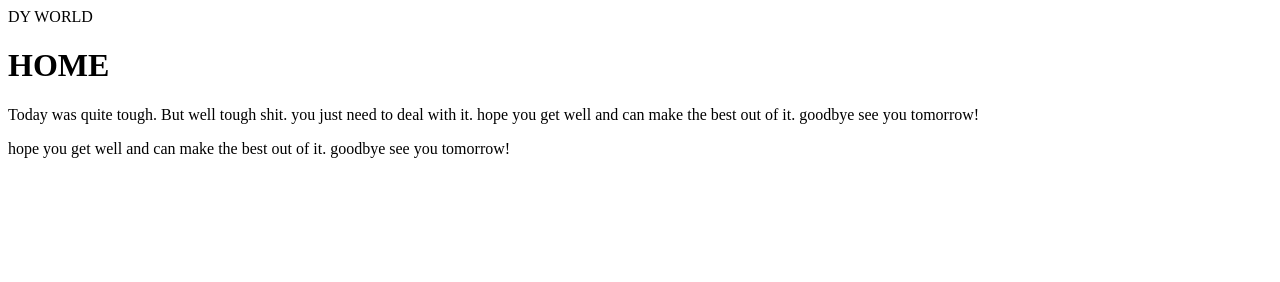
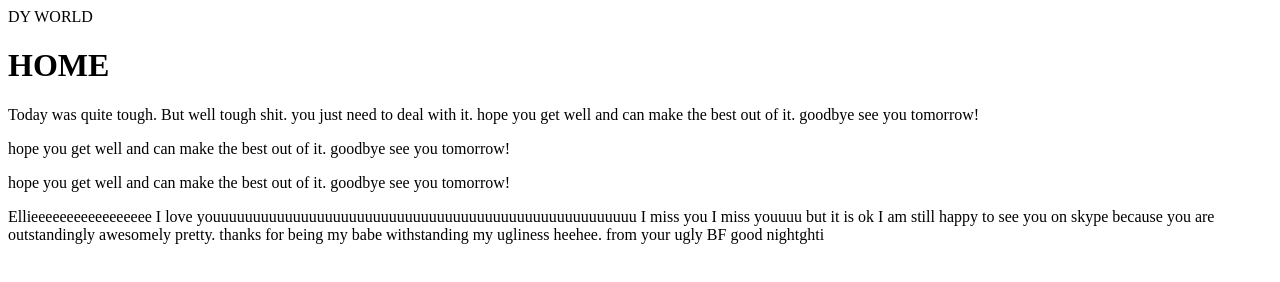
Before and after one commit to doyo09/doyo09.github.io, a plain HTML site: page index.html in a window 1280 px wide. Drawn offline with Linux system fonts and the light colour scheme.

Commit message:
I have slightly edited the index.html file to show off heehee

```diff
--- a/index.html
+++ b/index.html
@@ -7,6 +7,9 @@
  <p> Today was quite tough. But well tough shit. you just need to deal with it.
  hope you get well and can make the best out of it. goodbye see you tomorrow! </p>
  <p>hope you get well and can make the best out of it. goodbye see you tomorrow! </p>
+ <p>hope you get well and can make the best out of it. goodbye see you tomorrow! </p>
+ <p> Ellieeeeeeeeeeeeeeeee I love youuuuuuuuuuuuuuuuuuuuuuuuuuuuuuuuuuuuuuuuuuuuuuuuuuuuu I miss you I miss youuuu
+ but it is ok I am still happy to see you on skype because you are outstandingly awesomely pretty. thanks for being my babe withstanding my ugliness heehee. from your ugly BF good nightghti</p>
 
  </body>
 </html>
```
